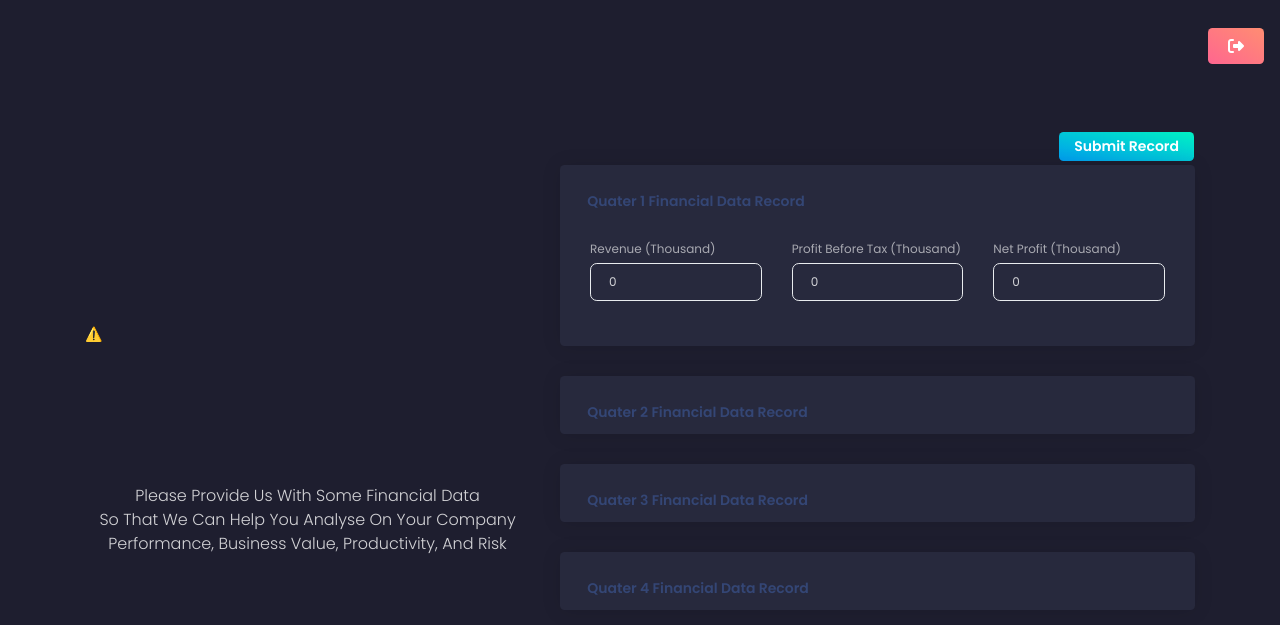
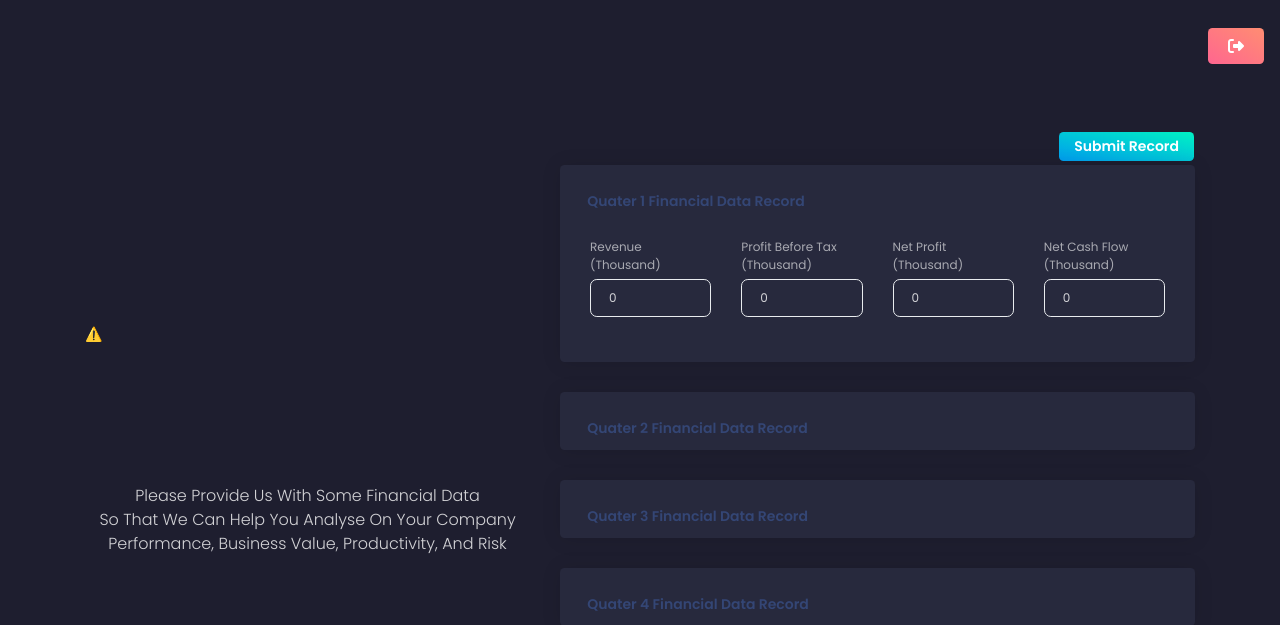
Before and after one commit to Watermelol/pepehandsv2, a Django app: page /financial_data_questionaire/ in a window 1280 px wide. Shown: the top 625 px of the page. Run offline with Django 3.2, Linux system fonts and the light colour scheme; parts of the project's set-up code (start-up, migrations or seed data) failed here and were passed over; some libraries are stand-ins or nearby versions.

Commit message:
add net cash flow

```diff
--- a/Maia/models.py
+++ b/Maia/models.py
@@ -108,15 +108,19 @@ class user_financial_data_v2(models.Model):
     q1_revenue = models.FloatField('Q1 Revenue')
     q1_profit_before_tax = models.FloatField('Q1 Profit Before Tax')
     q1_net_profit = models.FloatField('Q1 Net Profit')
+    q1_net_cash_flow = models.FloatField('Q1 Net Cash Flow')
     q2_revenue = models.FloatField('Q2 Revenue')
     q2_profit_before_tax = models.FloatField('Q2 Profit Before Tax')
     q2_net_profit = models.FloatField('Q2 Net Profit')
+    q2_net_cash_flow = models.FloatField('Q2 Net Cash Flow')
     q3_revenue = models.FloatField('Q3 Revenue')
     q3_profit_before_tax = models.FloatField('Q3 Profit Before Tax')
     q3_net_profit = models.FloatField('Q3 Net Profit')
+    q3_net_cash_flow = models.FloatField('Q2 Net Cash Flow')
     q4_revenue = models.FloatField('Q4 Revenue')
     q4_profit_before_tax = models.FloatField('Q4 Profit Before Tax')
     q4_net_profit = models.FloatField('Q4 Net Profit')
+    q4_net_cash_flow = models.FloatField('Q2 Net Cash Flow')
     yearly_revenue = models.FloatField('Yearly Revenue')
     yearly_net_profit = models.FloatField('Yearly Net Profit')
     net_tangeble_asset = models.FloatField('Net Tangeble Asset')
--- a/Maia/static/assets/js/controller/financial_data_controller.js
+++ b/Maia/static/assets/js/controller/financial_data_controller.js
@@ -5,15 +5,19 @@ const financial_data_questionaire_controller = Vue.createApp({
                 'q1_revenue': 0.00,
                 'q1_profit_before_tax': 0.00,
                 'q1_net_profit': 0.00,
+                'q1_net_cash_flow': 0.00,
                 'q2_revenue': 0.00,
                 'q2_profit_before_tax': 0.00,
                 'q2_net_profit': 0.00,
+                'q2_net_cash_flow': 0.00,
                 'q3_revenue': 0.00,
                 'q3_profit_before_tax': 0.00,
                 'q3_net_profit': 0.00,
+                'q3_net_cash_flow': 0.00,
                 'q4_net_profit': 0.00,
                 'q4_revenue': 0.00,
                 'q4_profit_before_tax': 0.00,
+                'q4_net_cash_flow': 0.00,
                 'yearly_revenue': 0.00,
                 'yearly_net_profit': 0.00,
                 'cash': 0.00,
@@ -39,15 +43,19 @@ const financial_data_questionaire_controller = Vue.createApp({
             this.user_financial_data.q1_revenue === '' ||
             this.user_financial_data.q1_profit_before_tax === '' ||
             this.user_financial_data.q1_net_profit === '' ||
+            this.user_financial_data.q1_net_cash_flow === '' ||
             this.user_financial_data.q2_revenue === '' ||
             this.user_financial_data.q2_profit_before_tax === '' ||
             this.user_financial_data.q2_net_profit === '' ||
+            this.user_financial_data.q2_net_cash_flow === '' ||
             this.user_financial_data.q3_revenue === '' ||
             this.user_financial_data.q3_profit_before_tax === '' ||
             this.user_financial_data.q3_net_profit === '' ||
+            this.user_financial_data.q3_net_cash_flow === '' ||
             this.user_financial_data.q4_revenue === '' ||
             this.user_financial_data.q4_profit_before_tax === '' ||
             this.user_financial_data.q4_net_profit === '' ||
+            this.user_financial_data.q4_net_cash_flow === '' ||
             this.user_financial_data.yearly_revenue === '' ||
             this.user_financial_data.yearly_net_profit === '' ||
             this.user_financial_data.cash === '' ||
--- a/Maia/static/assets/js/controller/user_profile_controller.js
+++ b/Maia/static/assets/js/controller/user_profile_controller.js
@@ -136,15 +136,19 @@ const user_profile = Vue.createApp({
                 this.user_financial_data.q1_revenue === '' ||
                 this.user_financial_data.q1_profit_before_tax === '' ||
                 this.user_financial_data.q1_net_profit === '' ||
+                this.user_financial_data.q1_net_cash_flow === '' ||
                 this.user_financial_data.q2_revenue === '' ||
                 this.user_financial_data.q2_profit_before_tax === '' ||
                 this.user_financial_data.q2_net_profit === '' ||
+                this.user_financial_data.q2_net_cash_flow === '' ||
                 this.user_financial_data.q3_revenue === '' ||
                 this.user_financial_data.q3_profit_before_tax === '' ||
                 this.user_financial_data.q3_net_profit === '' ||
+                this.user_financial_data.q3_net_cash_flow === '' ||
                 this.user_financial_data.q4_revenue === '' ||
                 this.user_financial_data.q4_profit_before_tax === '' ||
                 this.user_financial_data.q4_net_profit === '' ||
+                this.user_financial_data.q4_net_cash_flow === '' ||
                 this.user_financial_data.yearly_revenue === '' ||
                 this.user_financial_data.yearly_net_profit === '' ||
                 this.user_financial_data.cash === '' ||
--- a/Maia/templates/financial_data_questionaire.html
+++ b/Maia/templates/financial_data_questionaire.html
@@ -56,17 +56,21 @@
                                 <div id="collapse1" class="show collapse" aria-labelledby="headingOne" data-parent="#accordion">
                                     <div class="card-body">
                                         <form>
-                                            <div class="col-4 d-inline-block input-group">
+                                            <div class="col-3 d-inline-block input-group">
                                                 <label for="revenue">Revenue (Thousand)</label>
                                                 <input type="number" onClick="this.select();" name="revenue" :class=" [{ 'border-danger': user_financial_data.q1_revenue === '' }, {'border': true}, {'form-control': true}]" style="width: 100% !important;" v-model='user_financial_data.q1_revenue'>
                                             </div>
-                                            <div class="col-4 d-inline-block input-group">
+                                            <div class="col-3 d-inline-block input-group">
                                                 <label for="profit_b4_tax">Profit Before Tax (Thousand)</label>
                                                 <input type="number" onClick="this.select();" name="profit_b4_tax" :class=" [{ 'border-danger': user_financial_data.q1_profit_before_tax === '' }, {'border': true}, {'form-control': true}]" style="width: 100% !important;" v-model='user_financial_data.q1_profit_before_tax'>
                                             </div>
-                                            <div class="col-4 d-inline-block input-group">
+                                            <div class="col-3 d-inline-block input-group">
                                                 <label for="net_profit">Net Profit (Thousand)</label>
                                                 <input type="number" onClick="this.select();" name="net_profit" :class=" [{ 'border-danger': user_financial_data.q1_net_profit === '' }, {'border': true}, {'form-control': true}]" style="width: 100% !important;" v-model='user_financial_data.q1_net_profit'>
+                                            </div>
+                                            <div class="col-3 d-inline-block input-group">
+                                                <label for="net_cash_flow">Net Cash Flow (Thousand)</label>
+                                                <input type="number" onClick="this.select();" name="net_cash_flow" :class=" [{ 'border-danger': user_financial_data.q1_net_cash_flow === '' }, {'border': true}, {'form-control': true}]" style="width: 100% !important;" v-model='user_financial_data.q1_net_cash_flow'>
                                             </div>
                                         </form>
                                     </div>
@@ -84,17 +88,21 @@
                                 <div id="collapse2" class="collapse" aria-labelledby="headingOne" data-parent="#accordion">
                                     <div class="card-body">
                                         <form>
-                                            <div class="col-4 d-inline-block input-group">
+                                            <div class="col-3 d-inline-block input-group">
                                                 <label for="revenue">Revenue (Thousand)</label>
                                                 <input type="number" onClick="this.select();" name="revenue" :class=" [{ 'border-danger': user_financial_data.q2_revenue === '' }, {'border': true}, {'form-control': true}]" style="width: 100% !important;" v-model='user_financial_data.q2_revenue'>
                                             </div>
-                                            <div class="col-4 d-inline-block input-group">
+                                            <div class="col-3 d-inline-block input-group">
                                                 <label for="profit_b4_tax">Profit Before Tax (Thousand)</label>
                                                 <input type="number" onClick="this.select();" name="profit_b4_tax" :class=" [{ 'border-danger': user_financial_data.q2_profit_before_tax === '' }, {'border': true}, {'form-control': true}]" style="width: 100% !important;" v-model='user_financial_data.q2_profit_before_tax'>
                                             </div>
-                                            <div class="col-4 d-inline-block input-group">
+                                            <div class="col-3 d-inline-block input-group">
                                                 <label for="net_profit">Net Profit (Thousand)</label>
                                                 <input type="number" onClick="this.select();" name="net_profit" :class=" [{ 'border-danger': user_financial_data.q2_net_profit === '' }, {'border': true}, {'form-control': true}]" style="width: 100% !important;" v-model='user_financial_data.q2_net_profit'>
+                                            </div>
+                                            <div class="col-3 d-inline-block input-group">
+                                                <label for="net_cash_flow">Net Cash Flow (Thousand)</label>
+                                                <input type="number" onClick="this.select();" name="net_cash_flow" :class=" [{ 'border-danger': user_financial_data.q2_net_cash_flow === '' }, {'border': true}, {'form-control': true}]" style="width: 100% !important;" v-model='user_financial_data.q2_net_cash_flow'>
                                             </div>
                                         </form>
                                     </div>
@@ -112,17 +120,21 @@
                                 <div id="collapse3" class="collapse" aria-labelledby="headingOne" data-parent="#accordion">
                                     <div class="card-body">
                                         <form>
-                                            <div class="col-4 d-inline-block input-group">
+                                            <div class="col-3 d-inline-block input-group">
                                                 <label for="revenue">Revenue (Thousand)</label>
                                                 <input type="number" onClick="this.select();" name="revenue" :class=" [{ 'border-danger': user_financial_data.q3_revenue === '' }, {'border': true}, {'form-control': true}]" style="width: 100% !important;" v-model='user_financial_data.q3_revenue'>
                                             </div>
-                                            <div class="col-4 d-inline-block input-group">
+                                            <div class="col-3 d-inline-block input-group">
                                                 <label for="profit_b4_tax">Profit Before Tax (Thousand)</label>
                                                 <input type="number" onClick="this.select();" name="profit_b4_tax" :class=" [{ 'border-danger': user_financial_data.q3_profit_before_tax === '' }, {'border': true}, {'form-control': true}]" style="width: 100% !important;" v-model='user_financial_data.q3_profit_before_tax'>
                                             </div>
-                                            <div class="col-4 d-inline-block input-group">
+                                            <div class="col-3 d-inline-block input-group">
                                                 <label for="net_profit">Net Profit (Thousand)</label>
                                                 <input type="number" onClick="this.select();" name="net_profit" :class=" [{ 'border-danger': user_financial_data.q3_net_profit === '' }, {'border': true}, {'form-control': true}]" style="width: 100% !important;" v-model='user_financial_data.q3_net_profit'>
+                                            </div>
+                                            <div class="col-3 d-inline-block input-group">
+                                                <label for="net_cash_flow">Net Cash Flow (Thousand)</label>
+                                                <input type="number" onClick="this.select();" name="net_cash_flow" :class=" [{ 'border-danger': user_financial_data.q3_net_cash_flow === '' }, {'border': true}, {'form-control': true}]" style="width: 100% !important;" v-model='user_financial_data.q3_net_cash_flow'>
                                             </div>
                                         </form>
                                     </div>
@@ -140,17 +152,21 @@
                                 <div id="collapse4" class="collapse" aria-labelledby="headingOne" data-parent="#accordion">
                                     <div class="card-body">
                                         <form>
-                                            <div class="col-4 d-inline-block input-group">
+                                            <div class="col-3 d-inline-block input-group">
                                                 <label for="revenue">Revenue (Thousand)</label>
                                                 <input type="number" onClick="this.select();" name="revenue" :class=" [{ 'border-danger': user_financial_data.q4_revenue === '' }, {'border': true}, {'form-control': true}]" style="width: 100% !important;" v-model='user_financial_data.q4_revenue'>
                                             </div>
-                                            <div class="col-4 d-inline-block input-group">
+                                            <div class="col-3 d-inline-block input-group">
                                                 <label for="profit_b4_tax">Profit Before Tax (Thousand)</label>
                                                 <input type="number" onClick="this.select();" name="profit_b4_tax" :class=" [{ 'border-danger': user_financial_data.q4_profit_before_tax === '' }, {'border': true}, {'form-control': true}]" style="width: 100% !important;" v-model='user_financial_data.q4_profit_before_tax'>
                                             </div>
-                                            <div class="col-4 d-inline-block input-group">
+                                            <div class="col-3 d-inline-block input-group">
                                                 <label for="net_profit">Net Profit (Thousand)</label>
                                                 <input type="number" onClick="this.select();" name="net_profit" :class=" [{ 'border-danger': user_financial_data.q4_net_profit === '' }, {'border': true}, {'form-control': true}]" style="width: 100% !important;" v-model='user_financial_data.q4_net_profit'>
+                                            </div>
+                                            <div class="col-3 d-inline-block input-group">
+                                                <label for="net_cash_flow">Net Cash Flow (Thousand)</label>
+                                                <input type="number" onClick="this.select();" name="net_cash_flow" :class=" [{ 'border-danger': user_financial_data.q4_net_cash_flow === '' }, {'border': true}, {'form-control': true}]" style="width: 100% !important;" v-model='user_financial_data.q4_net_cash_flow'>
                                             </div>
                                         </form>
                                     </div>
--- a/Maia/views.py
+++ b/Maia/views.py
@@ -110,16 +110,19 @@ def financial_data_questionaire(request):
             q1_revenue = int(jsn["q1_revenue"]),
             q1_profit_before_tax= int(jsn["q1_profit_before_tax"]),
             q1_net_profit= int(jsn["q1_net_profit"]),
+            q1_net_cash_flow =int(jsn["q1_net_cash_flow"]),
             q2_revenue = int(jsn["q2_revenue"]),
             q2_profit_before_tax= int(jsn["q2_profit_before_tax"]),
             q2_net_profit= int(jsn["q2_net_profit"]),
+            q2_net_cash_flow =int(jsn["q2_net_cash_flow"]),
             q3_revenue = int(jsn["q3_revenue"]),
             q3_profit_before_tax= int(jsn["q3_profit_before_tax"]),
             q3_net_profit= int(jsn["q3_net_profit"]),
+            q3_net_cash_flow =int(jsn["q3_net_cash_flow"]),
             q4_revenue = int(jsn["q4_revenue"]),
             q4_profit_before_tax= int(jsn["q4_profit_before_tax"]),
             q4_net_profit= int(jsn["q4_net_profit"]),
-
+            q4_net_cash_flow =int(jsn["q4_net_cash_flow"]),
 
             yearly_revenue = int(jsn['yearly_revenue']),
             yearly_net_profit = int(jsn["yearly_net_profit"]),
@@ -134,7 +137,6 @@ def financial_data_questionaire(request):
             asset_turn_over_ratio = jsn['asset_turn_over_ratio'],
             debt_to_asset_ratio= jsn["debt_to_asset_ratio"],
             net_tangeble_asset = jsn['net_tangeble_asset'],
-
 
             q1_net_profit_margin = int(jsn['q1_net_profit'])/int(jsn['q1_revenue']),
             q2_net_profit_margin=int(jsn['q2_net_profit'])/int(jsn['q2_revenue']),
@@ -395,15 +397,19 @@ def get_user_financial_data(request):
         'q1_revenue': financial_data.q1_revenue,
         'q1_profit_before_tax': financial_data.q1_profit_before_tax,
         'q1_net_profit': financial_data.q1_net_profit,
+        'q1_net_cash_flow': financial_data.q1_net_cash_flow,
         'q2_revenue': financial_data.q2_revenue,
         'q2_profit_before_tax': financial_data.q2_profit_before_tax,
         'q2_net_profit': financial_data.q2_net_profit,
+        'q2_net_cash_flow': financial_data.q2_net_cash_flow,
         'q3_revenue': financial_data.q3_revenue,
         'q3_profit_before_tax': financial_data.q3_profit_before_tax,
         'q3_net_profit': financial_data.q3_net_profit,
+        'q3_net_cash_flow': financial_data.q3_net_cash_flow,
         'q4_net_profit': financial_data.q4_net_profit,
         'q4_revenue': financial_data.q4_revenue,
         'q4_profit_before_tax': financial_data.q4_profit_before_tax,
+        'q4_net_cash_flow': financial_data.q4_net_cash_flow,
         'yearly_revenue': financial_data.yearly_revenue,
         'yearly_net_profit': financial_data.yearly_net_profit,
         'cash': financial_data.cash,
@@ -431,15 +437,19 @@ def update_user_financial_data(request):
     financial_data.q1_revenue = int(jsn["q1_revenue"])
     financial_data.q1_profit_before_tax= int(jsn["q1_profit_before_tax"])
     financial_data.q1_net_profit= int(jsn["q1_net_profit"])
+    financial_data.q1_net_cash_flow= int(jsn["q1_net_cash_flow"])
     financial_data.q2_revenue = int(jsn["q2_revenue"])
     financial_data.q2_profit_before_tax= int(jsn["q2_profit_before_tax"])
     financial_data.q2_net_profit= int(jsn["q2_net_profit"])
+    financial_data.q2_net_cash_flow= int(jsn["q2_net_cash_flow"])
     financial_data.q3_revenue = int(jsn["q3_revenue"])
     financial_data.q3_profit_before_tax= int(jsn["q3_profit_before_tax"])
     financial_data.q3_net_profit= int(jsn["q3_net_profit"])
+    financial_data.q3_net_cash_flow= int(jsn["q3_net_cash_flow"])
     financial_data.q4_revenue = int(jsn["q4_revenue"])
     financial_data.q4_profit_before_tax= int(jsn["q4_profit_before_tax"])
     financial_data.q4_net_profit= int(jsn["q4_net_profit"])
+    financial_data.q4_net_cash_flow= int(jsn["q4_net_cash_flow"])
 
     financial_data.yearly_revenue = int(jsn['yearly_revenue'])
     financial_data.yearly_net_profit = int(jsn["yearly_net_profit"])
```
Also changed, not shown: Maia/templates/user_profile_page.html (+16 -0 lines), Maia/migrations/0072_auto_20210124_0413.py (added). Lines whose indentation alone changed are shown as unchanged.
